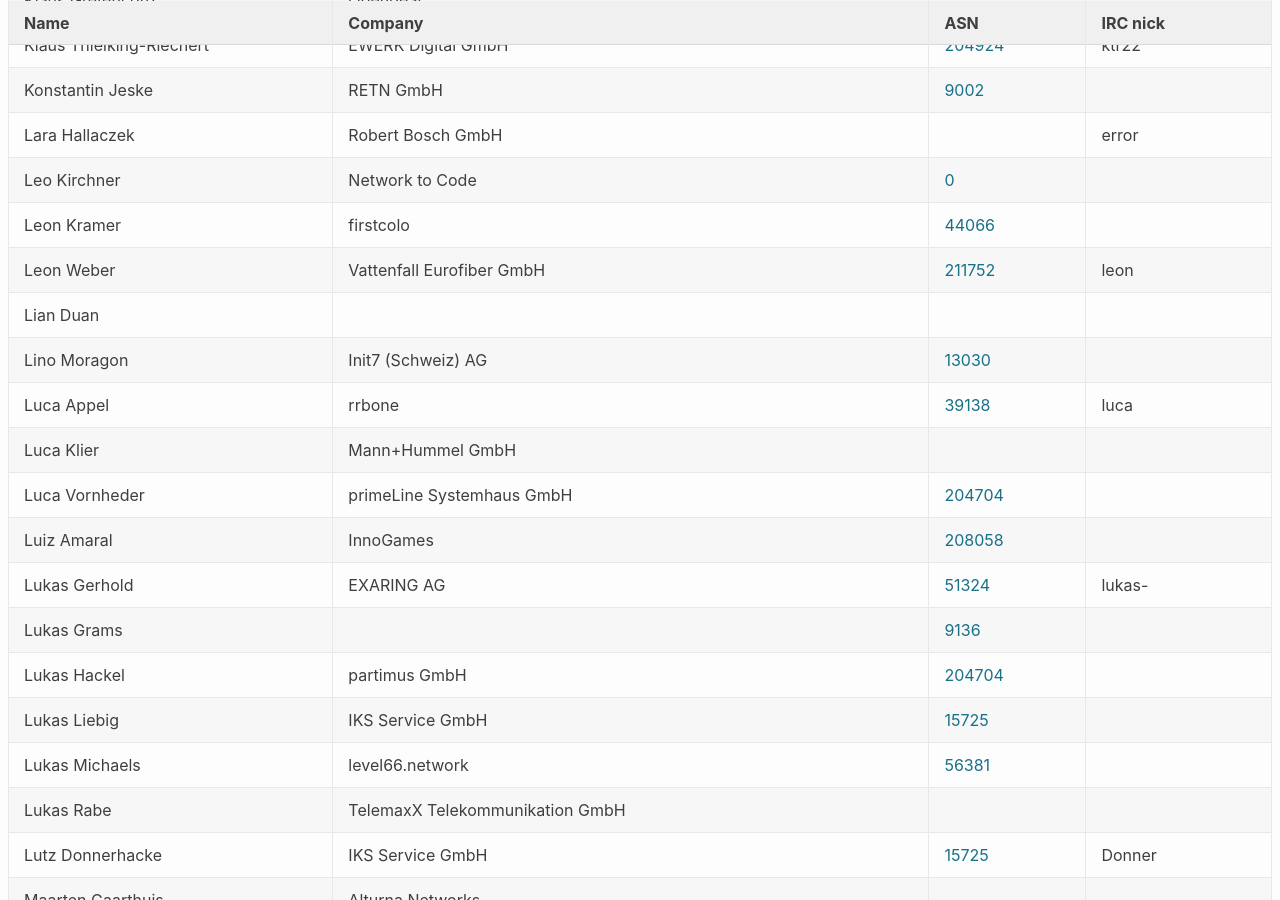
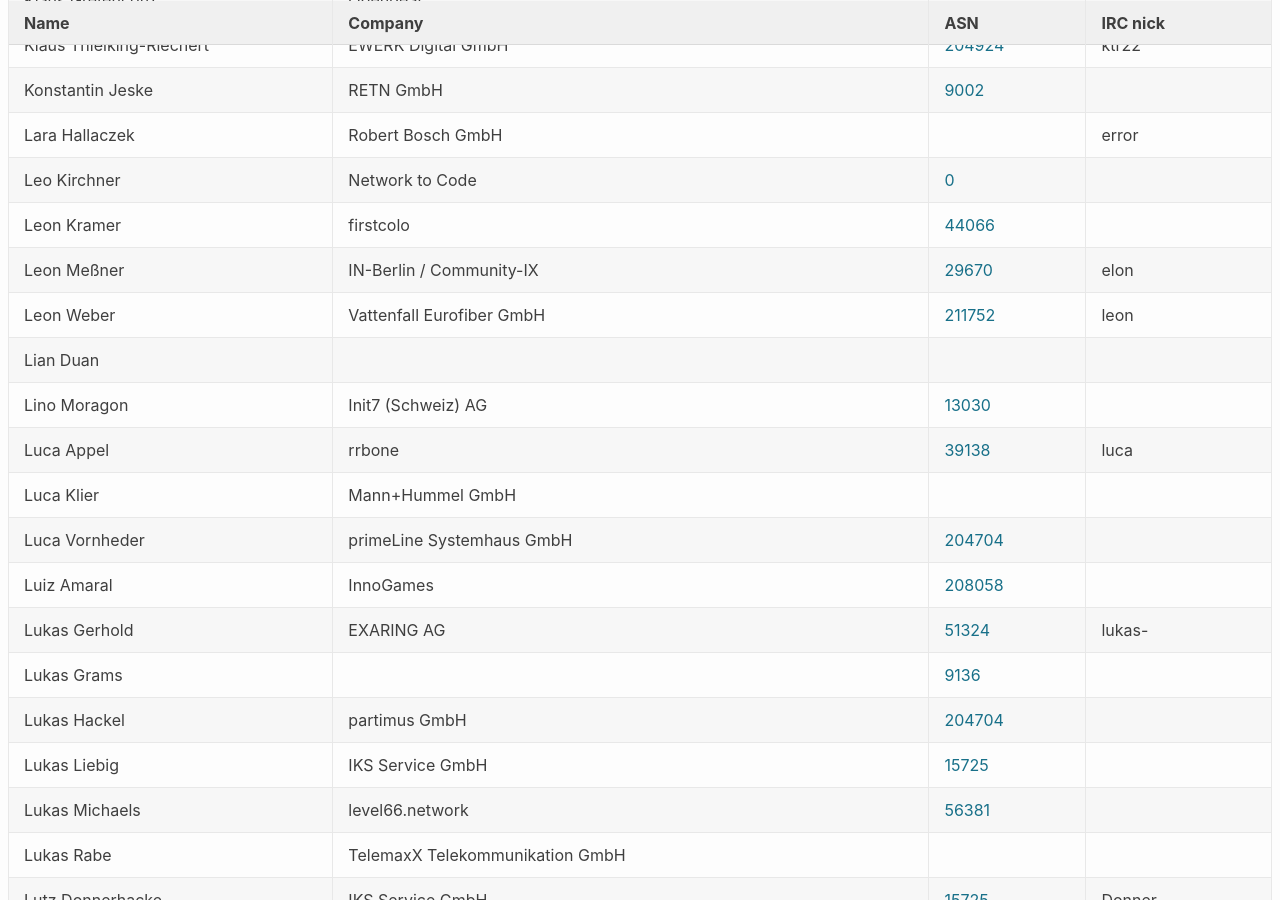
Before and after one commit to denog/pretix-attendeelist, a Jekyll site: the page built from denog15/index.md, in a window 1280 px wide and 900 px high, scrolled down 8254 px. Built offline with Jekyll 4.4.1, drawn with Linux system fonts in a browser that asks for light colours.

Commit message:
Latest data: Thu Nov  2 10:10:38 UTC 2023

```diff
--- a/_data/attendees_denog15_onsite.json
+++ b/_data/attendees_denog15_onsite.json
@@ -1110,6 +1110,12 @@
     "asn": "44066"
   },
   {
+    "name": "Leon Meßner",
+    "company": "IN-Berlin / Community-IX",
+    "irc": "elon",
+    "asn": "29670"
+  },
+  {
     "name": "Leon Weber",
     "company": "Vattenfall Eurofiber GmbH",
     "irc": "leon",
```
